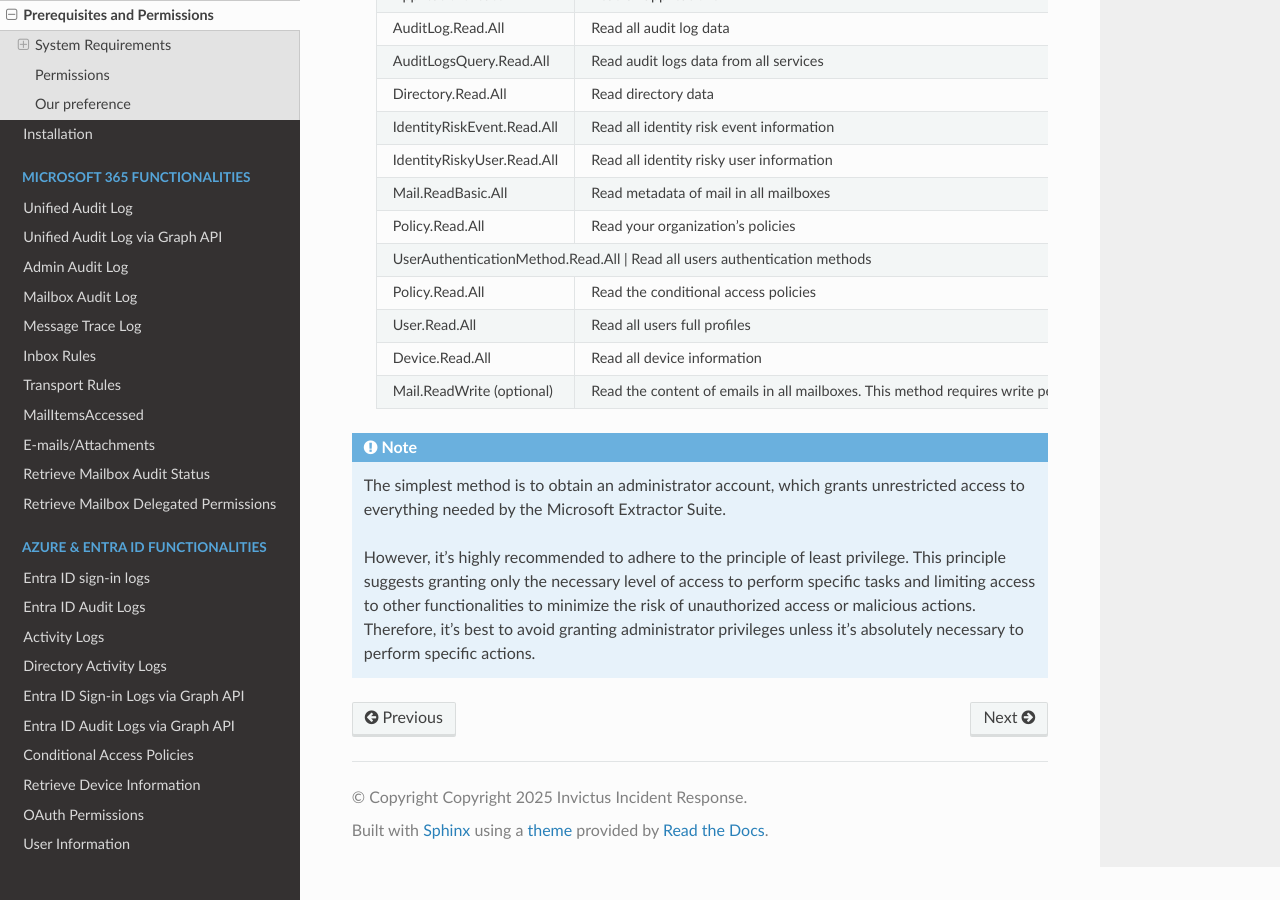
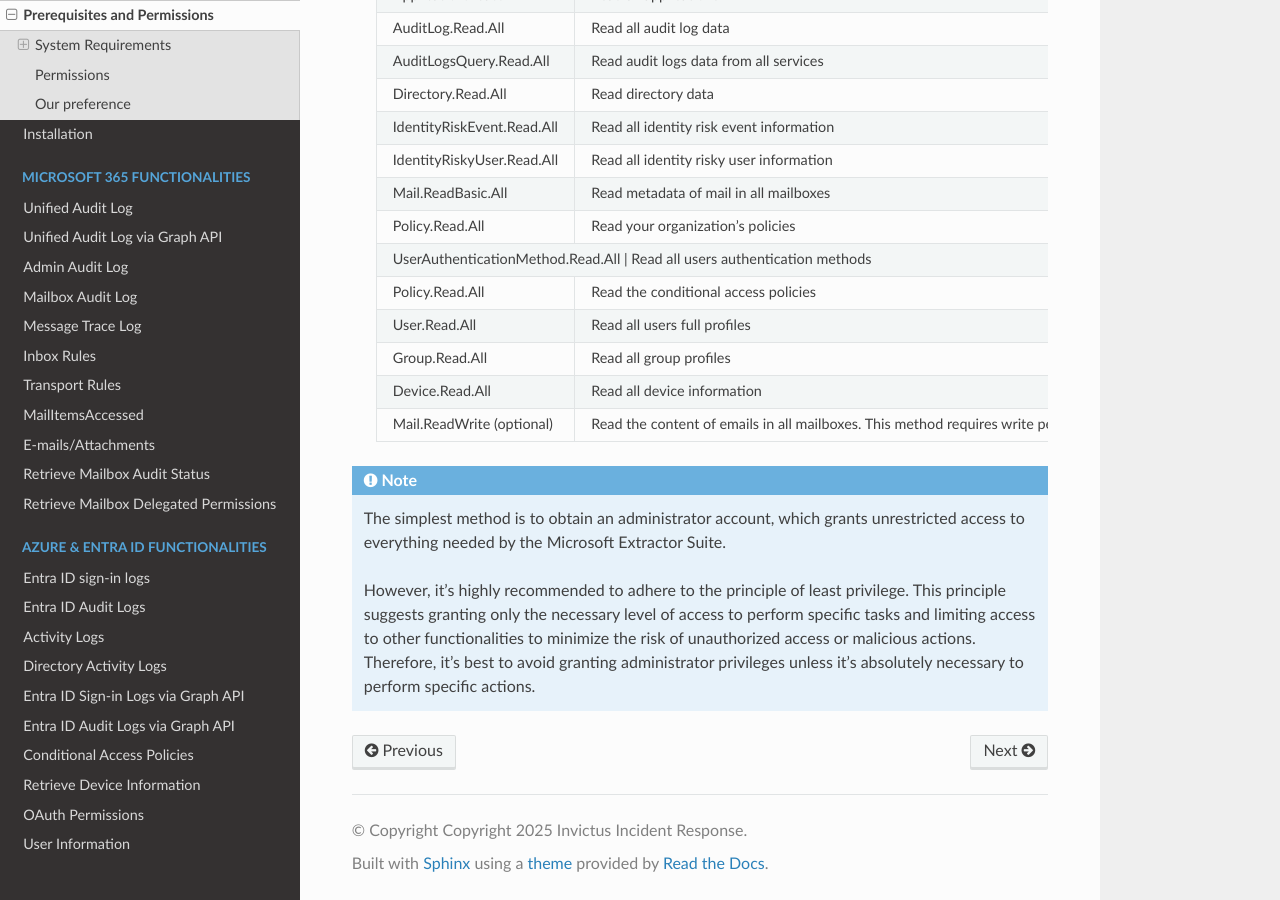
Before and after one commit to invictus-ir/Microsoft-Extractor-Suite, a Sphinx documentation site: the page built from docs/source/installation/Prerequisites.rst, in a window 1280 px wide and 900 px high, scrolled down 3328 px. Built offline with Sphinx 7.4.7 and the Read the Docs theme 3.1.0, drawn with Linux system fonts in a browser that asks for light colours.

Commit message:
Update Prerequisites.rst
Added Group.Read.All permission, needed for Get-Groups, Get-GroupMembers, Get-DynamicGroups

```diff
--- a/docs/source/installation/Prerequisites.rst
+++ b/docs/source/installation/Prerequisites.rst
@@ -190,6 +190,8 @@ During our investigations we often ask for a Global Reader account with Audit Lo
    +---------------------------+-----------------------------------------------------+
    | User.Read.All             | Read all users full profiles                        |
    +---------------------------+-----------------------------------------------------+
+   | Group.Read.All            | Read all group profiles                             |
+   +---------------------------+-----------------------------------------------------+
    | Device.Read.All           | Read all device information                         |
    +---------------------------+-----------------------------------------------------+
    | Mail.ReadWrite (optional) | Read the content of emails in all mailboxes.        |
```
